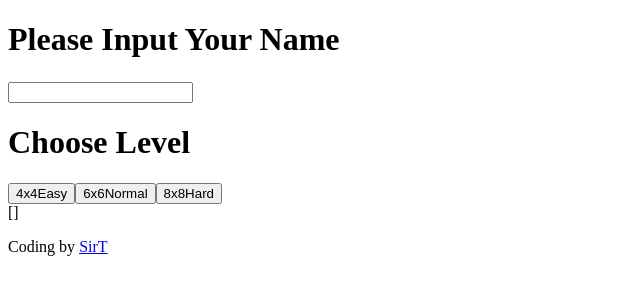
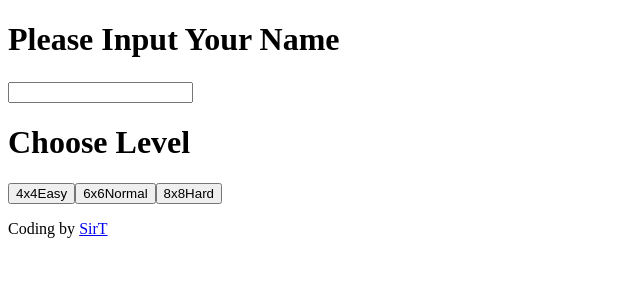
Before and after one commit to minhtris10297/pokemon-card, a Vue app: page / in a window 1280 px wide. Shown: the top 300 px of the page, without its empty margins (0-640 px from the left). Built offline with nearby package versions, Linux system fonts and the light colour scheme; a web font is replaced by a local one.

Commit message:
Fix CSS and Fix class

```diff
--- a/src/App.vue
+++ b/src/App.vue
@@ -2,7 +2,6 @@
 	<div class="root">
 		<MainScreen v-if="gameState === 'prepare'" @onStart="changeState($event)" />
 		<PlayScreen v-if="gameState === 'play'" :cardsContext="setting.cardsContext"/>
-		<div>{{setting.cardsContext}}</div>
 		<FunnyFooter />
 	</div>
 </template>
--- a/src/components/Card.vue
+++ b/src/components/Card.vue
@@ -37,6 +37,7 @@ export default {
 	height: 120px;
 	margin-right: 1rem;
 	margin-bottom: 1rem;
+	padding: 0.5	rem;
 }
 
 .cardInner {
@@ -60,7 +61,6 @@ export default {
 	backface-visibility: hidden;
 	overflow: hidden;
 	border-radius: 1rem;
-	padding: 1rem;
 	box-shadow: 0 3px 18px 3px rgba(0, 0, 0, 0.2);
 }
 
--- a/src/components/FunnyFooter.vue
+++ b/src/components/FunnyFooter.vue
@@ -1,6 +1,8 @@
 <template>
-	<p>
-		Coding by
-		<a href="https://www.facebook.com/trisnm102/" target="_blank">SirT</a>
-	</p>
+	<div class="funnyFooter">
+		<p>
+			Coding by
+			<a href="https://www.facebook.com/trisnm102/" target="_blank">SirT</a>
+		</p>
+	</div>
 </template>
--- a/src/components/PlayScreen.vue
+++ b/src/components/PlayScreen.vue
@@ -1,7 +1,6 @@
 <template>
-	<div id="mainScreen">
+	<div id="playScreen">
 		<h1>Good Luck and Have Fun</h1>
-		<div>{{cardsContext}}</div>
 		<CardFlip v-for="(card, index) in cardsContext" :key="index"/>
 	</div>
 </template>
```
